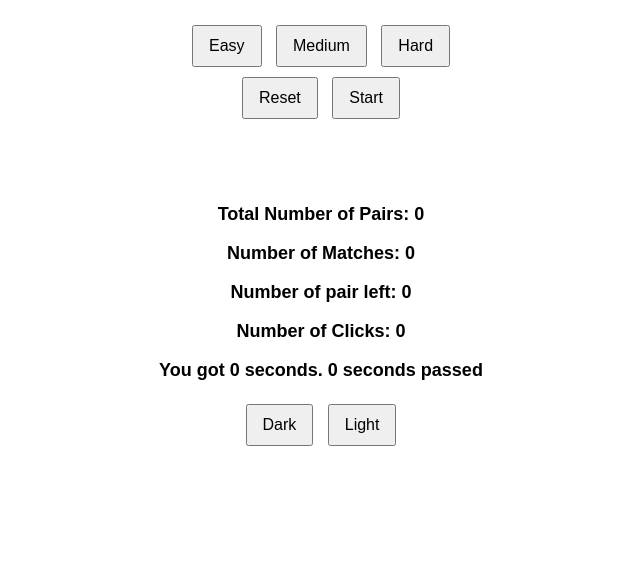
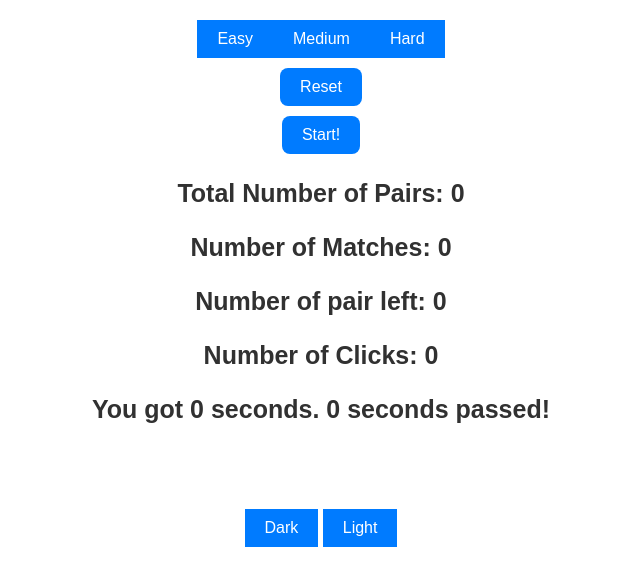
Before and after one commit to sophiadiluvio/2537Assignment3, a plain HTML site: page index.html in a window 1280 px wide. Shown: the whole page, without its empty margins (319-959 px from the left). Drawn offline with nearby package versions, Linux system fonts and the light colour scheme.

Commit message:
UI changes

```diff
--- a/index.html
+++ b/index.html
@@ -8,20 +8,18 @@
   <script defer src="index.js"></script>
 </head>
 <body>
-  <div id="controls">
-    <!-- game difficulty buttons -->
+<div id="controls">
+  <!-- game difficulty buttons -->
+  <div id="difficulty-group">
     <button class="difficulty" data-diff="easy">Easy</button>
     <button class="difficulty" data-diff="medium">Medium</button>
     <button class="difficulty" data-diff="hard">Hard</button>
-    <br>
-    <!-- reset and start buttons -->
-    <button id="reset">Reset</button>
-    <button id="start">Start</button>
-
   </div>
 
-  <!-- main game grid (cards will appear here) -->
-  <div id="game_grid"></div>
+  <!-- start and buttons -->
+  <button id="reset">Reset</button>
+  <button id="start">Start!</button>
+</div>
 
 
   <div id="statusDisplay">
@@ -29,9 +27,12 @@
     <p><strong>Number of Matches:</strong> <span id="matched">0</span></p>
     <p><strong>Number of pair left:</strong> <span id="remaining">0</span></p>
     <p><strong>Number of Clicks:</strong> <span id="clicks">0</span></p>
-    <p><strong id="timerText">You got 0 seconds. 0 seconds passed</strong></p>
+    <p><strong id="timerText">You got 0 seconds. 0 seconds passed!</strong></p>
     <p id="message"></p>
   </div>
+
+  <!-- main game grid (cards will appear here) -->
+  <div id="game_grid"></div>
 
   <!--dark and light mode buttons-->
   <div id="theme">
--- a/style.css
+++ b/style.css
@@ -1,25 +1,16 @@
-
 body {
-    font-family: Arial, sans-serif;
+    font-family: Arial, Helvetica, sans-serif;
     text-align: center;
     margin: 20px;
     background-color: white;
-    color: black;
-  }
-
-
-  #controls button,
-  #theme button {
-    margin: 5px;
-    padding: 10px 15px;
-    font-size: 16px;
+    color: rgb(49, 49, 49);
   }
 
 
   #statusDisplay {
     margin-top: 20px;
-    font-size: 18px;
-    font-weight: bold;
+    font-size: 25px;
+    font-weight: bolder;
   }
 
 
@@ -31,7 +22,7 @@ body {
     background-color: white;
     padding: 20px;
     border-radius: 10px;
-  transition: background-color 0.5s;
+    transition: background-color 0.25s;
   }
 
 
@@ -60,8 +51,7 @@ body {
   }
 
 
-  .front_face,
-  .back_face {
+  .front_face,.back_face {
       width: 100%;
       height: 100%;
       position: absolute;
@@ -87,5 +77,44 @@ body {
   button.selected {
     background-color: #007bff;
     color: white;
-    font-weight: bold;
   }
+
+
+#controls {
+  display: flex;
+  flex-direction: column;
+  align-items: center;
+  gap: 10px;
+}
+
+
+#difficulty-group {
+  display: flex;
+  border-radius: 8px;
+}
+
+
+button {
+  border: none;
+  outline: none;
+  cursor: pointer;
+  padding: 10px 20px;
+  font-size: 16px;
+  background-color: #007bff;
+  color: white;
+  transition: background-color 0.2s ease;
+}
+
+.difficulty {
+  border-radius: 0;
+}
+
+#controls > button {
+  border-radius: 8px;
+  margin: 0 5px;
+}
+
+button:hover,
+button.selected {
+  background-color: #005ecb;
+}
```
Lines whose indentation alone changed are shown as unchanged.
